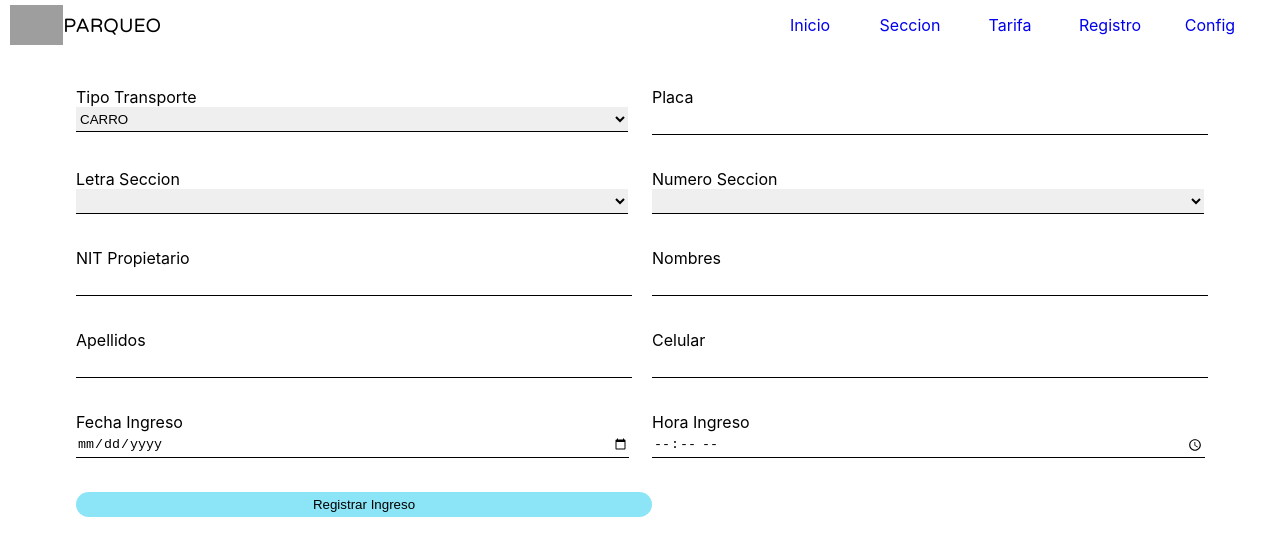
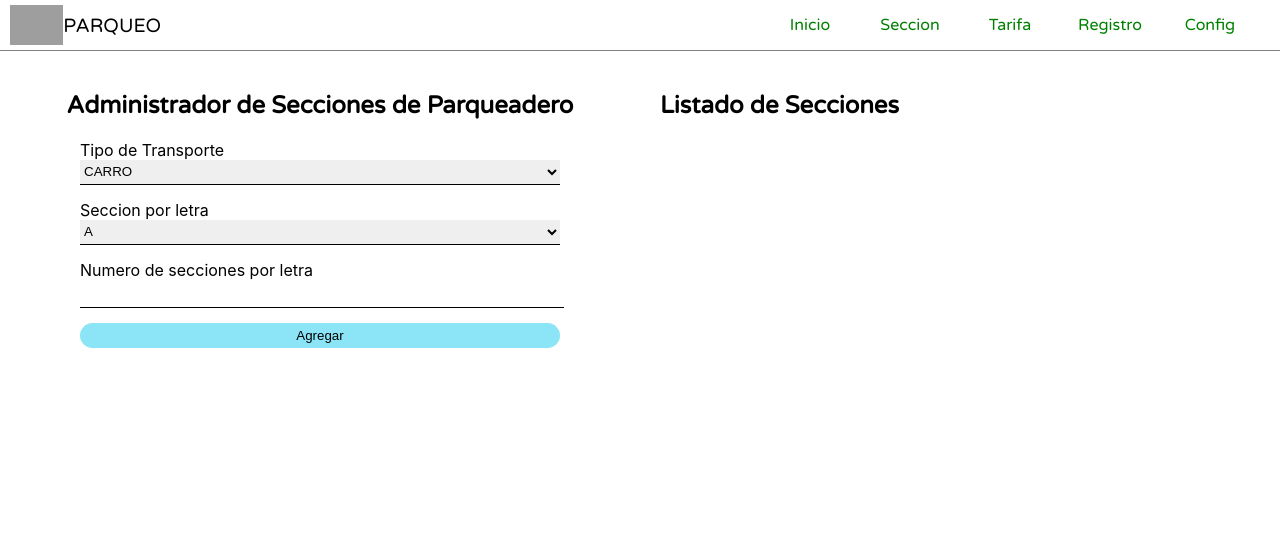
Before and after one commit to Dleonca/Parqueo-project, a React (Create React App) app: page /section in a window 1280 px wide. Shown: the top 556 px of the page. Built offline with nearby package versions, Linux system fonts and the light colour scheme; grey boxes are pictures that could not be loaded.

Commit message:
interaccion entre componentes

```diff
--- a/package.json
+++ b/package.json
@@ -7,8 +7,8 @@
     "@testing-library/react": "^13.3.0",
     "@testing-library/user-event": "^13.5.0",
     "firebase": "^8.7.1",
-    "react": "^18.1.0",
-    "react-dom": "^18.1.0",
+    "react": "^17.0.2",
+    "react-dom": "^17.0.2",
     "react-router-dom": "^5.3.3",
     "react-scripts": "5.0.1",
     "web-vitals": "^2.1.4"
--- a/src/App.jsx
+++ b/src/App.jsx
@@ -2,20 +2,38 @@ import './App.css';
 import React from 'react';
 import Login from './components/Login'
 import Header from './components/Header'
+import Inicio from './components/Inicio'
 import Section from './components/Section'
+import Tarifas from './components/Tarifas'
 import RegistroIngreso from './components/RegistroIngreso'
-//import  {BrowserRouter as Router, Switch, Route} from 'react-router-dom'
+import Configuracion from './components/Configuracion'
+import  {BrowserRouter as Router, Switch, Route} from 'react-router-dom'
 function App() {
   return (
-    //<Login/>
-    //<Section/>
-    //<Tarifas/>
-    // <Header/>
-    //<RegistroIngreso/>
-    <>
-       <Header/>
-       <RegistroIngreso/>
-    </>
+
+    <Router>
+      <div className="container">
+        <Header/>
+        <Switch>
+          <Route path="/" exact>
+            <Inicio/>
+          </Route>
+          <Route path="/section" >
+             <Section/>
+          </Route>
+          <Route path="/tarifas" >
+             <Tarifas/>
+          </Route>
+          <Route path="/registro" >
+             <RegistroIngreso/>
+          </Route>
+          <Route path="/configuracion" >
+             <Configuracion/>
+          </Route>
+        </Switch>
+      </div>
+    </Router>
+
   );
 }
 
--- /dev/null
+++ b/src/components/Configuracion.jsx
@@ -0,0 +1,12 @@
+import React from 'react'
+
+const Configuracion = () => {
+  return (
+
+    <div>Configuracion
+        <button>Cerrar Seccion</button>
+    </div>
+  )
+}
+
+export default Configuracion
--- a/src/components/Header.jsx
+++ b/src/components/Header.jsx
@@ -8,37 +8,37 @@ const Header = () => {
     <header className="headPrincipal">
       <div className="TitleHead">
         <img src={logo} className="logoPrincipal" alt="logo" />
-        <a className="titlePrincipal" href="/">
+        <Link className="titlePrincipal" to="/">
           PARQUEO
-        </a>
+        </Link>
       </div>
       <div className="navPrincipal">
         <li className="listHead">
           <ul className="list-item">
-            <a className="item-nav" href="/">
+            <NavLink className="item-nav" to="/" exact>
               Inicio
-            </a>
+            </NavLink>
           </ul>
 
           <ul className="list-item">
-            <a className="item-nav" href="/">
+            <NavLink className="item-nav" to="/section">
               Seccion
-            </a>
+            </NavLink>
           </ul>
           <ul className="list-item">
-            <a className="item-nav" href="/">
+            <NavLink className="item-nav" to="/tarifas">
               Tarifa
-            </a>
+            </NavLink>
           </ul>
           <ul className="list-item">
-            <a className="item-nav" href="/">
+            <NavLink className="item-nav" to="/registro">
               Registro
-            </a>
+            </NavLink>
           </ul>
           <ul className="list-item">
-            <a className="item-nav" href="/">
+            <NavLink className="item-nav" to="/configuracion">
               Config
-            </a>
+            </NavLink>
           </ul>
         </li>
       </div>
--- /dev/null
+++ b/src/components/Inicio.jsx
@@ -0,0 +1,9 @@
+import React from 'react'
+
+const Inicio = () => {
+  return (
+    <div>Welcome Administrador Inicio..</div>
+  )
+}
+
+export default Inicio
--- a/src/components/Section.jsx
+++ b/src/components/Section.jsx
@@ -46,7 +46,7 @@ const Section = () => {
         <button className="btn-section-form" type="submit">Agregar</button>
       </form></section>
      <section className="box-der">
-       <h1>hola</h1>
+       <h2 className="title-section-izq">Listado de Secciones</h2>
      </section>
 
     </div>
--- a/src/components/css-components/header.css
+++ b/src/components/css-components/header.css
@@ -12,6 +12,7 @@
     height: 50px;
     background-color: white;
    display: flex;
+   border-bottom: 1px solid gray;
 }
 .logoPrincipal {
     height: 40px;
@@ -39,8 +40,12 @@
 .item-nav{
     text-decoration: none;
     display: flex;
+    width: 100%;
+    height: 100%;
     justify-content: center;
     align-items: center;
+    color : green;
+    font-family: 'Varela Round', sans-serif;
 }
 .list-item{
     height: 100%;
--- a/src/components/css-components/section.css
+++ b/src/components/css-components/section.css
@@ -2,14 +2,14 @@
 
 .section{
     position: absolute;
-    top: 50px;
+    top: 51px;
     height: calc(100% - 50px);
     width: 100%;
     box-sizing: border-box;
     overflow: auto;
     display: flex;
     flex-direction: row;
-    background-image: url(../images/secciones-parqueo.jpg);
+    background: white;
 }
 .select-type-section, .select-type, .input-number{
     width: 100%;
@@ -34,16 +34,17 @@
     height: 100%;
     padding: 20px 20px;
     box-sizing: border-box;
+    background-color: white;
 }
 .box-izq{
     display: flex;
     flex-direction: column;
     align-items: center;
-    background-color: white;
+
 }
 .box-der{
     display: flex;
-    background-color: rgba(0, 0, 0, .9);
+
 }
 
  .title-section-izq{
```
Also changed, not shown: 1 other file (tests, documents, lock files or other folders).
